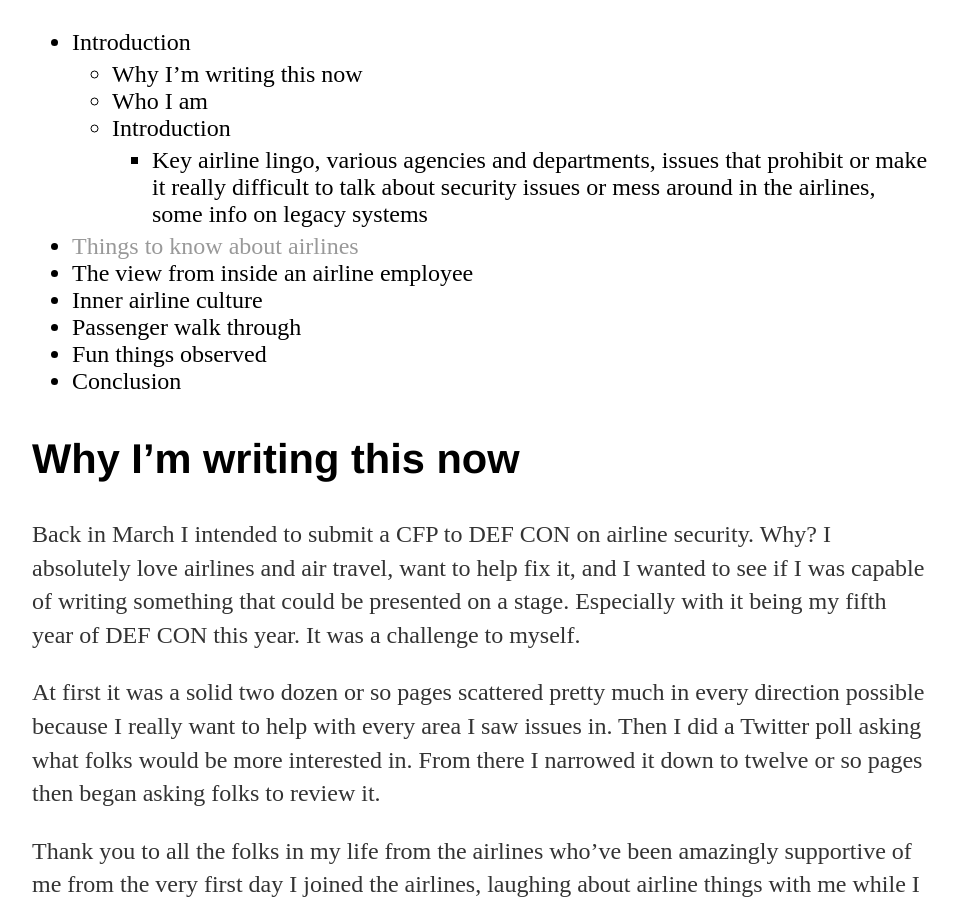
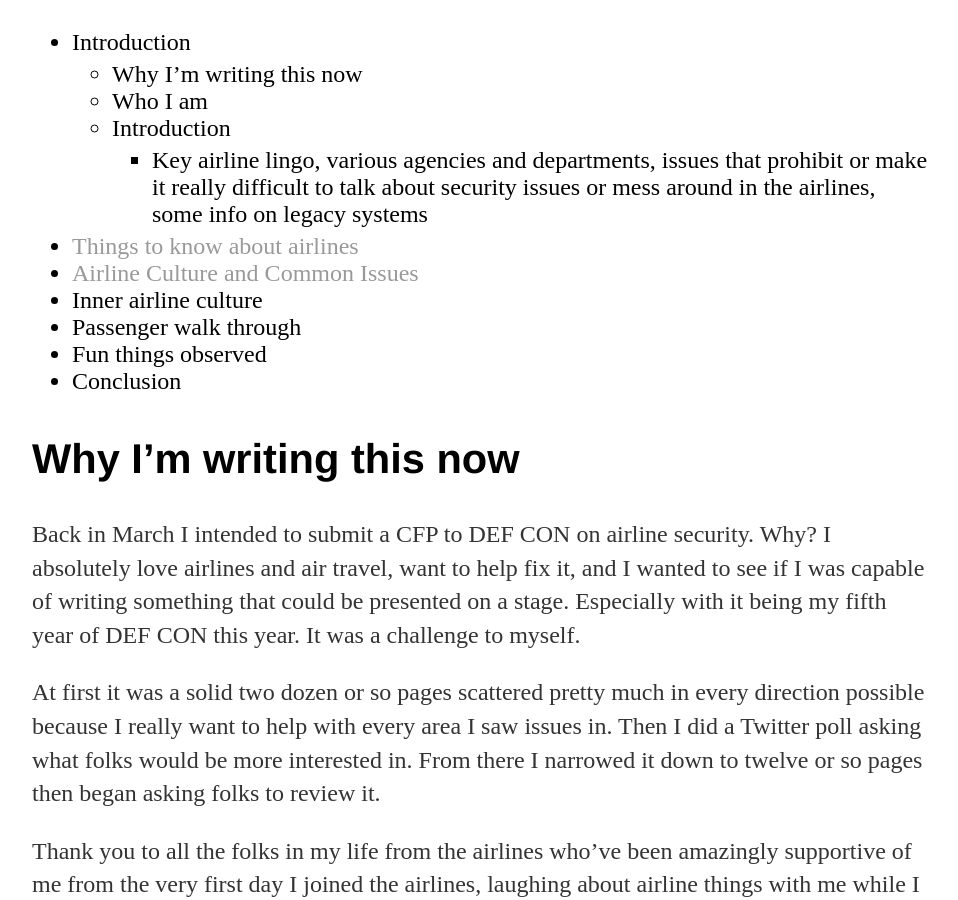
Before and after one commit to Avizc/avizc.github.io, a Jekyll site: the page built from _posts/2017-07-08-play-date-at-airlines-part-1.md, in a window 1280 px wide and 900 px high, scrolled down 839 px. Shown: the whole window, without its empty margins (160-1118 px from the left). Built offline with Jekyll 4.4.1, drawn with Linux system fonts in a browser that asks for light colours.

Commit message:
Updated contents

```diff
--- a/_posts/2017-07-08-play-date-at-airlines-part-1.md
+++ b/_posts/2017-07-08-play-date-at-airlines-part-1.md
@@ -18,8 +18,8 @@ If folks actually enjoy this series I’ll do it for other areas of the airlines
 	* Who I am
 	* Introduction
 		* Key airline lingo, various agencies and departments, issues that prohibit or make it really difficult to talk about security issues or mess around in the airlines, some info on legacy systems
-* [Things to know about airlines](https://avizc.github.io/2017/07/08/play-date-at-airlines-part-1.html)
-* The view from inside an airline employee
+* [Things to know about airlines](https://avizc.github.io/2017/07/08/play-date-at-airlines-part-2.html)
+* [Airline Culture and Common Issues](https://avizc.github.io/2017/07/08/play-date-at-airlines-part-3.html)
 * Inner airline culture
 * Passenger walk through
 * Fun things observed
```
